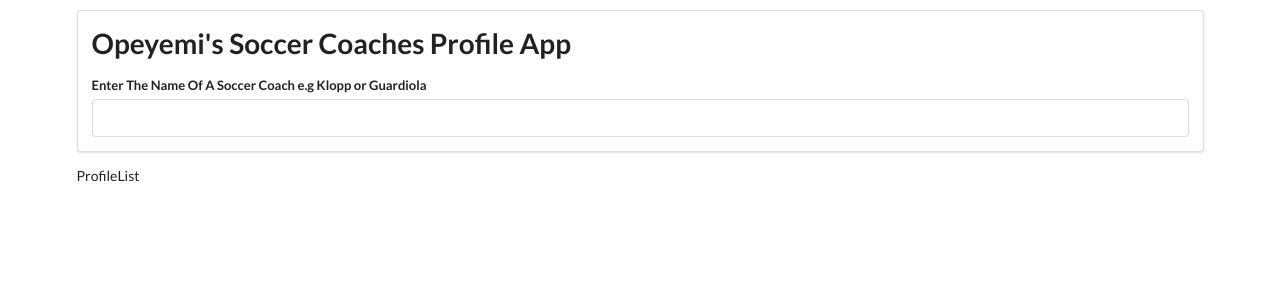
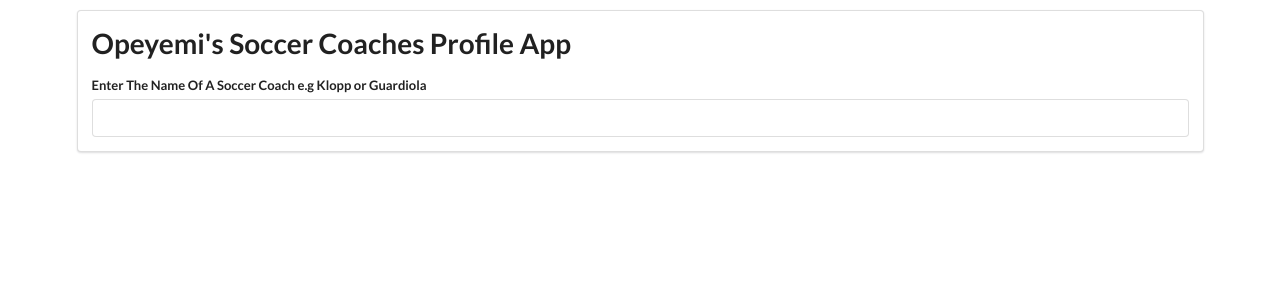
Before and after one commit to resourcefulmind/study-notes, a React (Create React App) app in the folder learning-react-js/soccer-profile/: page / in a window 1280 px wide. Shown: the top 300 px of the page. Built offline with nearby package versions, Linux system fonts and the light colour scheme.

Commit message:
chore: display coach profile

```diff
--- a/learning-react-js/soccer-profile/src/components/ProfileList.js
+++ b/learning-react-js/soccer-profile/src/components/ProfileList.js
@@ -1,9 +1,20 @@
 import React from 'react';
 
 const ProfileList = (props) => {
+    console.log(props.profiles)
+      const profiles = props.profiles.map((profile) => {
+         return (
+                <div>
+                    {profile.career}
+                </div>
+         );
+      });
 
-
-    return <div>ProfileList</div>
+     return (
+            <div>
+                {profiles}
+            </div>
+     );
 };
 
 export default ProfileList;
```
